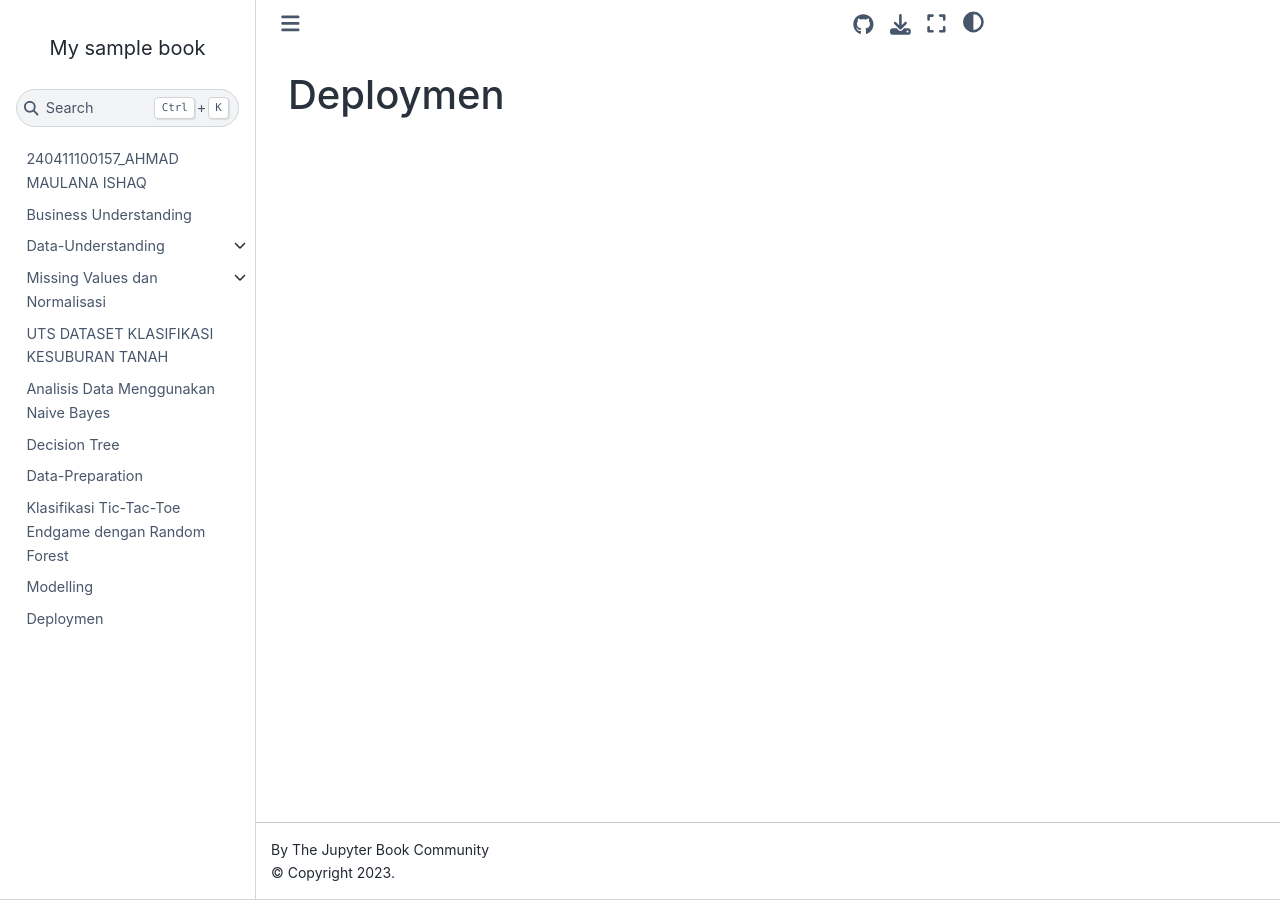
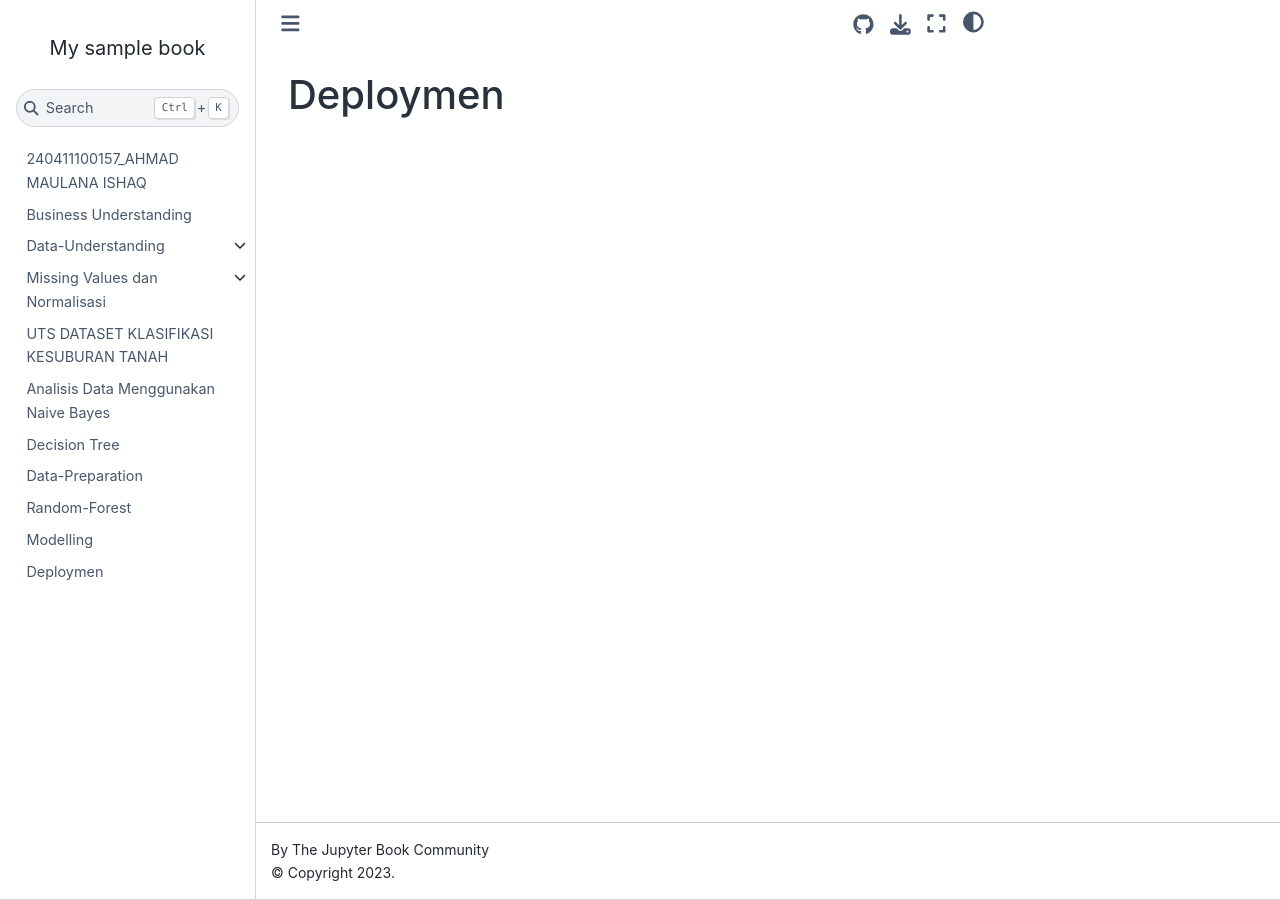
Before and after one commit to Tulsoppp/Pendata, a Jupyter Book: the page built from Deploymen.md, in a window 1280 px wide. Built offline with Jupyter Book 1.0.4 settings and Sphinx 7.4.7 and the Sphinx Book theme 1.1.4, drawn with Linux system fonts in a browser that asks for light colours.

Commit message:
tambahan

```diff
--- a/random-forens.md
+++ b/random-forens.md
@@ -12,7 +12,7 @@ kernelspec:
   name: python3
 ---
 
-# Klasifikasi Tic-Tac-Toe Endgame dengan Random Forest
+# Random-Forest
 
 ## Dataset
 
```
